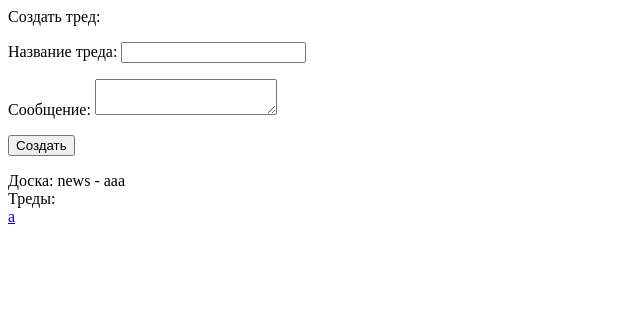
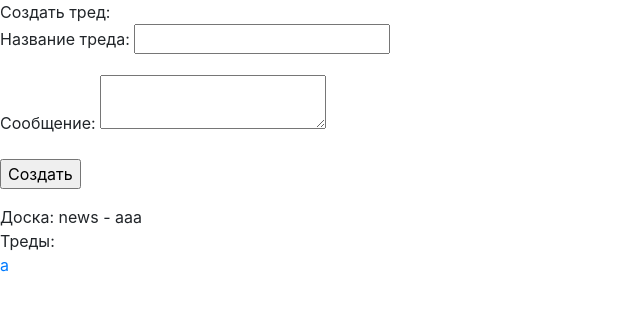
Before and after one commit to Bull-ochka/web-project, a Flask app: a page that uses templates/base.html in a window 1280 px wide. Shown: the top 311 px of the page, without its empty margins (0-640 px from the left). Run offline with Flask 2, Linux system fonts and the light colour scheme; data comes from the database, SQL or seed files in the repository; some libraries are stand-ins or nearby versions.

Commit message:
Update base.html
added bootstrap

```diff
--- a/templates/base.html
+++ b/templates/base.html
@@ -2,7 +2,15 @@
 <html lang="en" dir="ltr">
   <meta charset="utf-8">
   <title>{% block title %}{% endblock %}</title>
-
+  <!-- адаптация размера сайта для разных устройств-->
+  <meta name="viewport" content="width=device-width, initial-scale=1, shrink-to-fit=no">
+  <!-- Bootstrap CSS -->
+  <link rel="stylesheet" href="https://stackpath.bootstrapcdn.com/bootstrap/4.4.1/css/bootstrap.min.css" integrity="sha384-Vkoo8x4CGsO3+Hhxv8T/Q5PaXtkKtu6ug5TOeNV6gBiFeWPGFN9MuhOf23Q9Ifjh" crossorigin="anonymous">
+  <!-- Optional JavaScript -->
+  <!-- jQuery first, then Popper.js, then Bootstrap JS -->
+  <script src="https://code.jquery.com/jquery-3.4.1.slim.min.js" integrity="sha384-J6qa4849blE2+poT4WnyKhv5vZF5SrPo0iEjwBvKU7imGFAV0wwj1yYfoRSJoZ+n" crossorigin="anonymous"></script>
+  <script src="https://cdn.jsdelivr.net/npm/popper.js@1.16.0/dist/umd/popper.min.js" integrity="sha384-Q6E9RHvbIyZFJoft+2mJbHaEWldlvI9IOYy5n3zV9zzTtmI3UksdQRVvoxMfooAo" crossorigin="anonymous"></script>
+  <script src="https://stackpath.bootstrapcdn.com/bootstrap/4.4.1/js/bootstrap.min.js" integrity="sha384-wfSDF2E50Y2D1uUdj0O3uMBJnjuUD4Ih7YwaYd1iqfktj0Uod8GCExl3Og8ifwB6" crossorigin="anonymous"></script>
   {% block body %}{% endblock %}
 
 </html>
```
